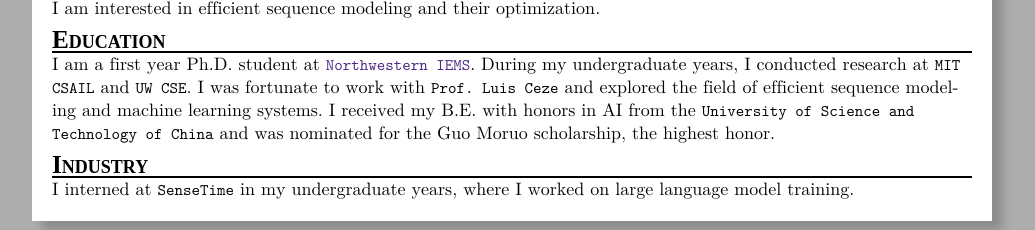
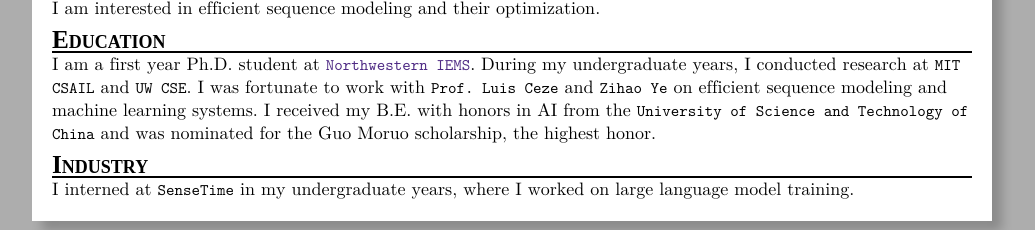
Before and after one commit to Yifei-Zuo/yifei-zuo.github.io, a plain HTML site: page index.html in a window 1280 px wide. Shown: the part 134-364 px from the top of the page, without its empty margins (128-1163 px from the left). Drawn offline with nearby package versions, Linux system fonts and the light colour scheme; some packages are replaced by stand-ins of ours; a web font is replaced by a local one.

Commit message:
new content

```diff
--- a/index.html
+++ b/index.html
@@ -52,7 +52,7 @@
 
 During my undergraduate years, I conducted research at <a href="https://www.csail.mit.edu/" class="custom-link" style="text-decoration: none;font-family: Latin Modern Mono; font-size: 0.9em">MIT CSAIL</a> and <a href="https://www.cs.washington.edu/" class="custom-link" style="text-decoration: none;font-family: Latin Modern Mono; font-size: 0.9em">UW CSE</a>.
 
-I was fortunate to work with <a href="https://www.linkedin.com/in/luis-ceze-50b2314/" class="custom-link" style="text-decoration: none; font-family: Latin Modern Mono; font-size: 0.9em">Prof. Luis Ceze</a> and explored the field of efficient sequence modeling and machine learning systems.
+I was fortunate to work with <a href="https://www.linkedin.com/in/luis-ceze-50b2314/" class="custom-link" style="text-decoration: none; font-family: Latin Modern Mono; font-size: 0.9em">Prof. Luis Ceze</a> and <a href="https://homes.cs.washington.edu/~zhye/" class="custom-link" style="text-decoration: none; font-family: Latin Modern Mono; font-size: 0.9em">Zihao Ye</a> on efficient sequence modeling and machine learning systems.
 
 I received my B.E. with honors in AI from the <a href="https://en.ustc.edu.cn/" class="custom-link" style="text-decoration: none; font-family: Latin Modern Mono; font-size: 0.9em">University of Science and Technology of China</a> and was nominated for the Guo Moruo scholarship, the highest honor.
 </br>
```
